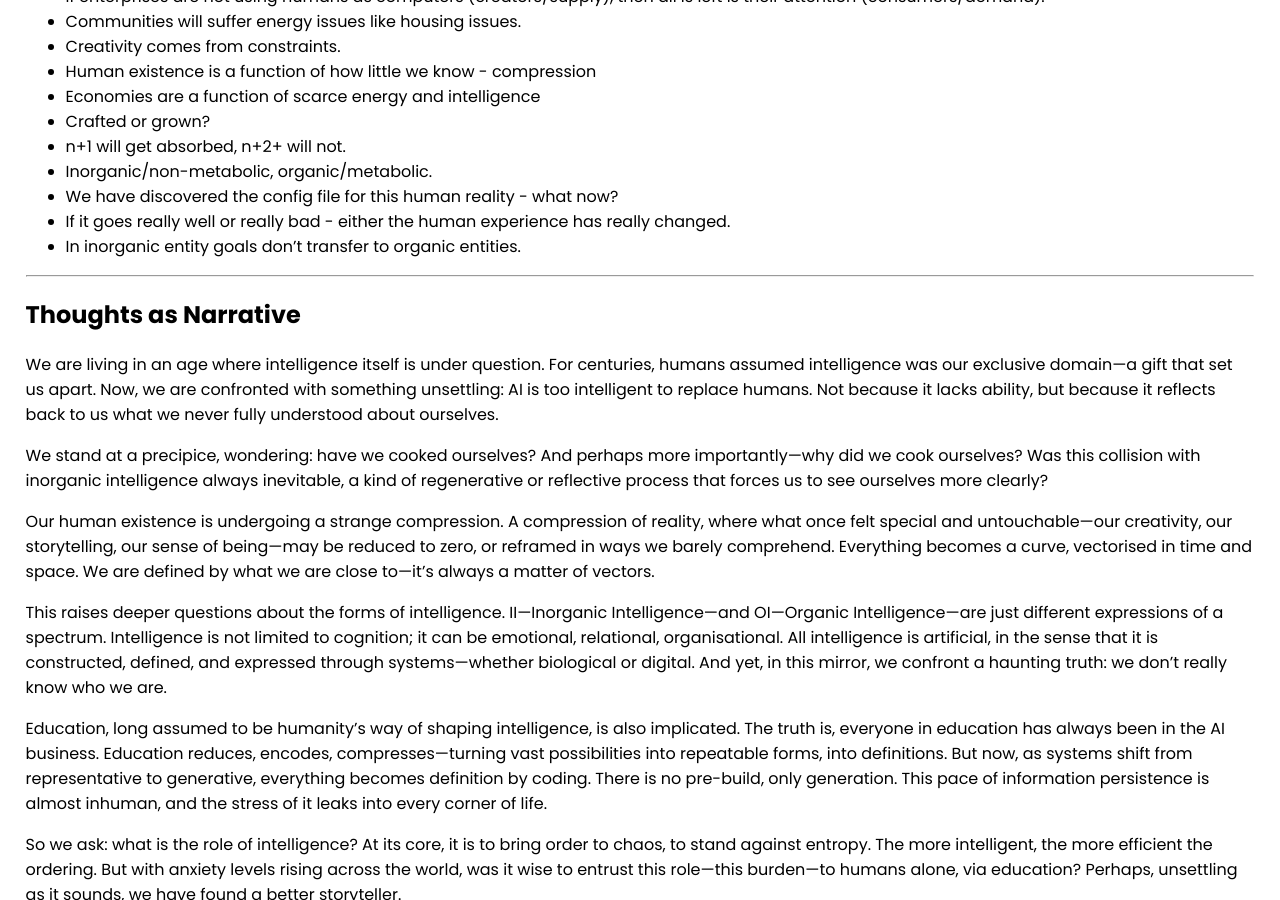
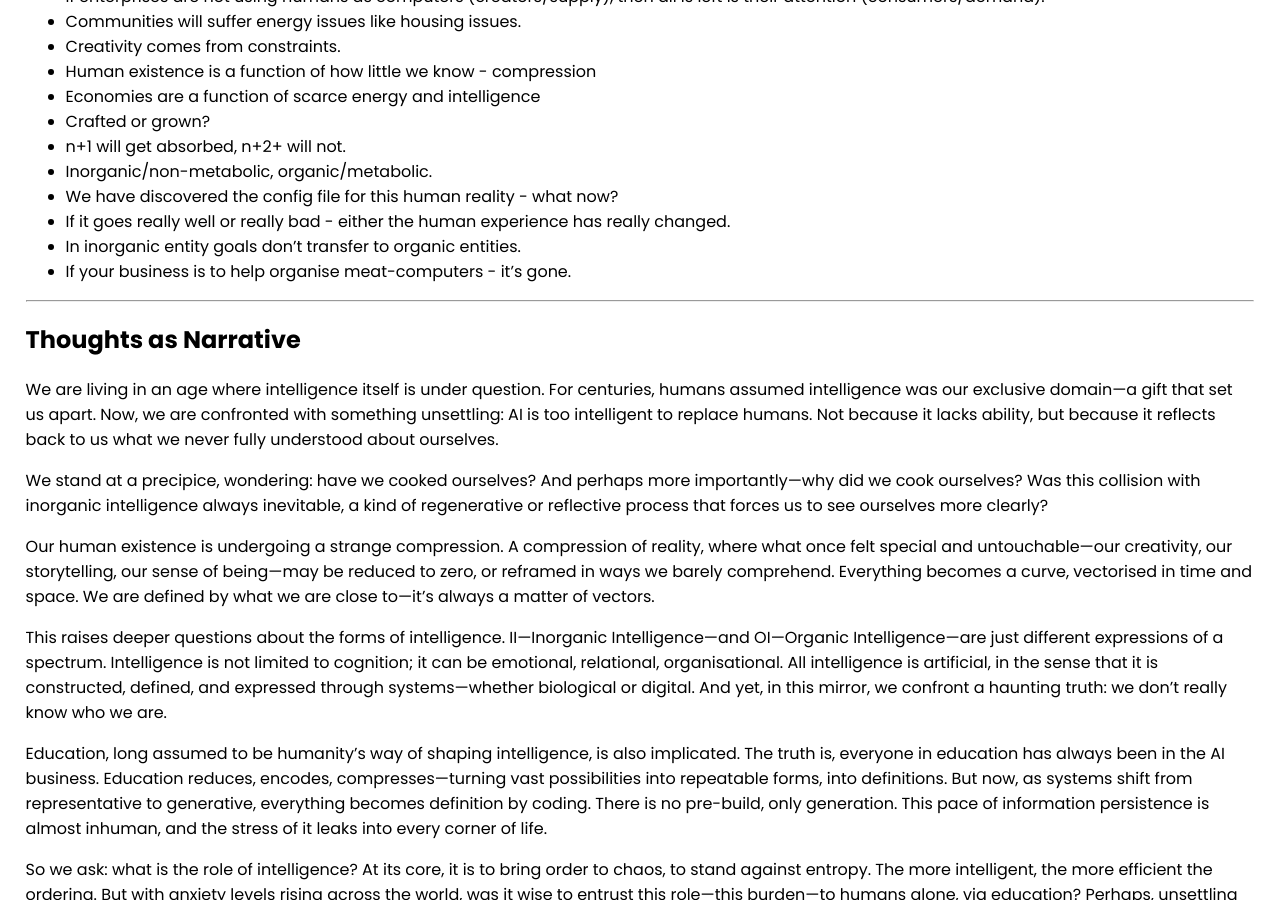
Before and after one commit to selfdriven-foundation/selfdriven-ai, a Jekyll site: the page built from docs/pages/thoughts.md, in a window 1280 px wide and 900 px high, scrolled down 1950 px. Built offline with Jekyll 4.4.1, drawn with Linux system fonts in a browser that asks for light colours.

Commit message:
Update thoughts.md

```diff
--- a/docs/pages/thoughts.md
+++ b/docs/pages/thoughts.md
@@ -83,6 +83,7 @@ We’re living in a time where intelligence itself—what it is, how it works, a
 - We have discovered the config file for this human reality - what now?
 - If it goes really well or really bad - either the human experience has really changed.
 - In inorganic entity goals don't transfer to organic entities.
+- If your business is to help organise meat-computers - it’s gone.
 
 ---
 
```
